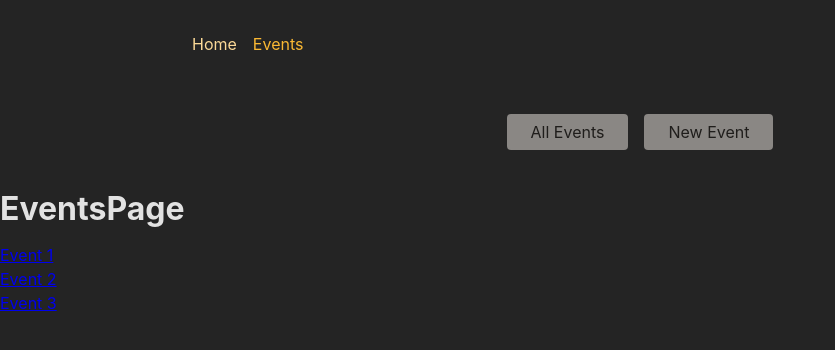
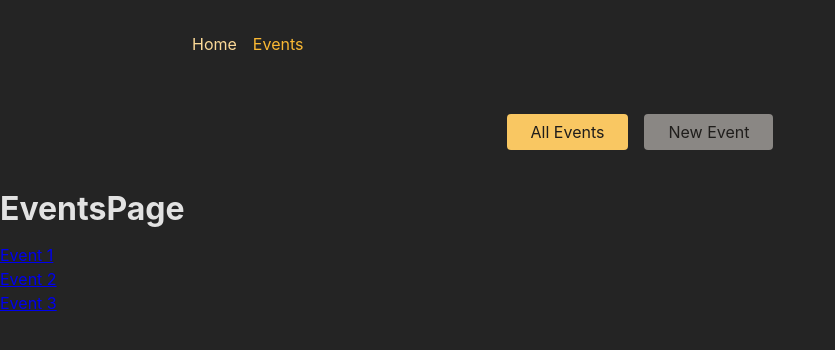
Before and after one commit to Dhavisco/ApiJs, a React (Vite) app in the folder frontend/: page /events in a window 1280 px wide. Shown: the top 350 px of the page, without its empty margins (0-835 px from the left). Built offline with nearby package versions, Linux system fonts and the light colour scheme.

Commit message:
edited active class in event nav

```diff
--- a/frontend/src/components/EventsNavigation.jsx
+++ b/frontend/src/components/EventsNavigation.jsx
@@ -1,5 +1,5 @@
 import classes from './EventsNavigation.module.css';
-import { Link } from 'react-router-dom';
+import { NavLink } from 'react-router-dom';
 
 function EventsNavigation() {
   return (
@@ -7,10 +7,25 @@
       <nav>
         <ul className={classes.list}>
           <li>
-            <Link to="/events">All Events</Link>
+            <NavLink
+              to="/events"
+              className={({ isActive }) =>
+                isActive ? classes.active : undefined
+              }
+              end
+            >
+              All Events
+            </NavLink>
           </li>
           <li>
-            <Link to="/events/new">New Event</Link>
+            <NavLink
+              to="/events/new"
+              className={({ isActive }) =>
+                isActive ? classes.active : undefined
+              }
+            >
+              New Event
+            </NavLink>
           </li>
         </ul>
       </nav>
```
